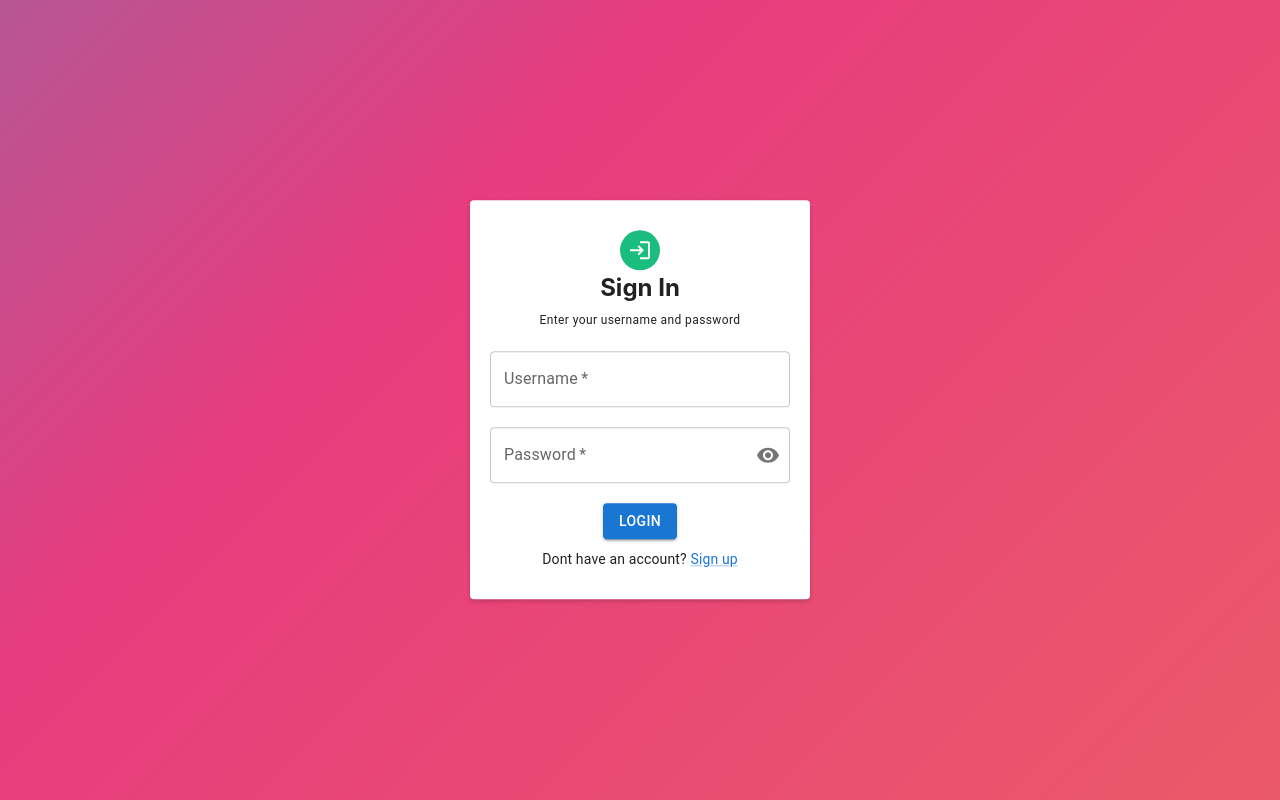
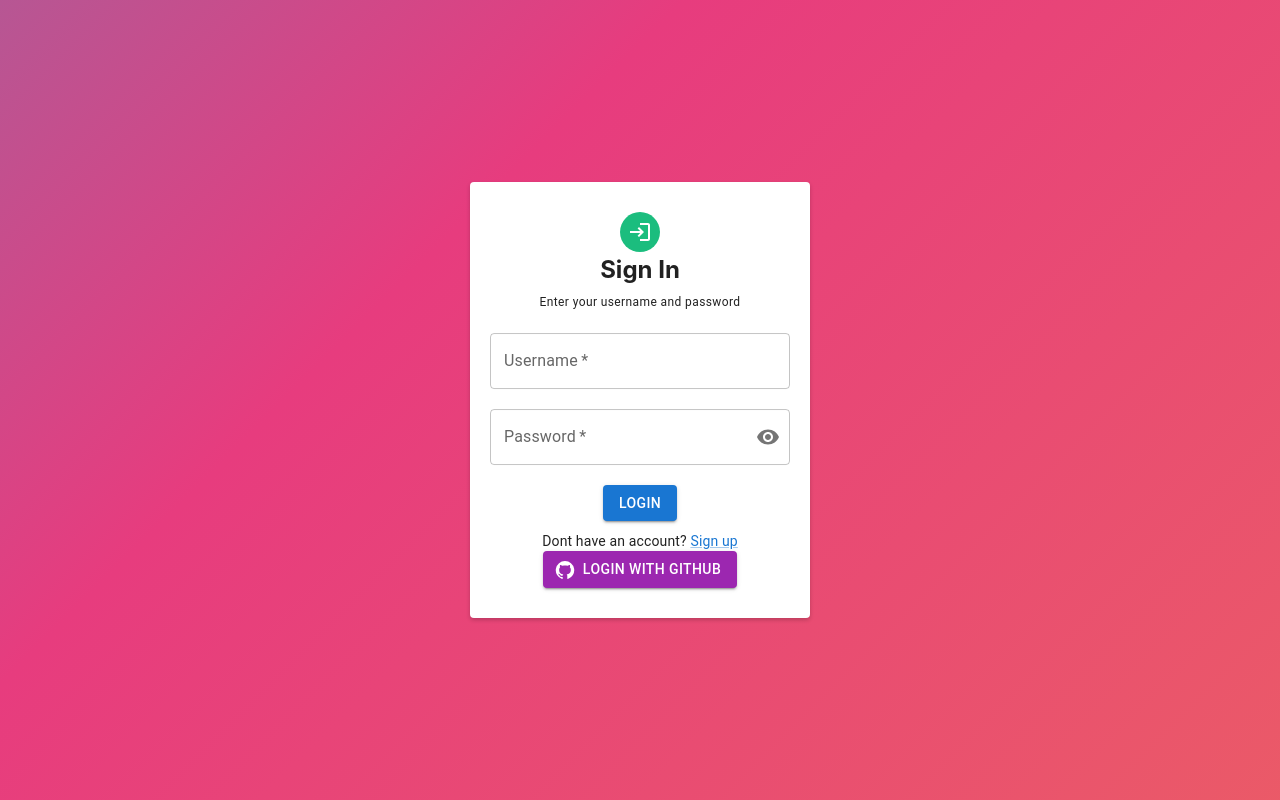
Before and after one commit to oslabs-beta/indiK8or, a React (Vite) app: page /login/loginRequest in a window 1280 px wide. Built offline with nearby package versions, Linux system fonts and the light colour scheme.

Commit message:
added OAuth button to login

```diff
--- a/src/pages/LoginPage.tsx
+++ b/src/pages/LoginPage.tsx
@@ -14,6 +14,7 @@ import {
 } from '@mui/material';
 import { Visibility, VisibilityOff } from '@mui/icons-material';
 import LoginIcon from '@mui/icons-material/Login';
+import GitHubIcon from '@mui/icons-material/GitHub'
 import '../css/Login.css';
 import { useNavigate } from 'react-router-dom';
 
@@ -141,6 +142,19 @@ const LoginPage = () => {
             <Link href="/login/signupRequest">Sign up</Link>
           </Typography>
         </form>
+        <Grid container justifyContent="center">
+          <Button
+            startIcon={<GitHubIcon />}
+            variant="contained"
+            color="secondary"
+            onClick={() => {
+              const githubLoginUrl = 'http://localhost:4000/auth/github';
+              window.location.href = githubLoginUrl;
+            }}
+            >
+              Login with Github
+            </Button>
+        </Grid>
         <div className="snackbar-container">
           <Snackbar
             open={showErrorAlert}
```
Also changed, not shown: src/assets/logo1_200x200.png (added).
